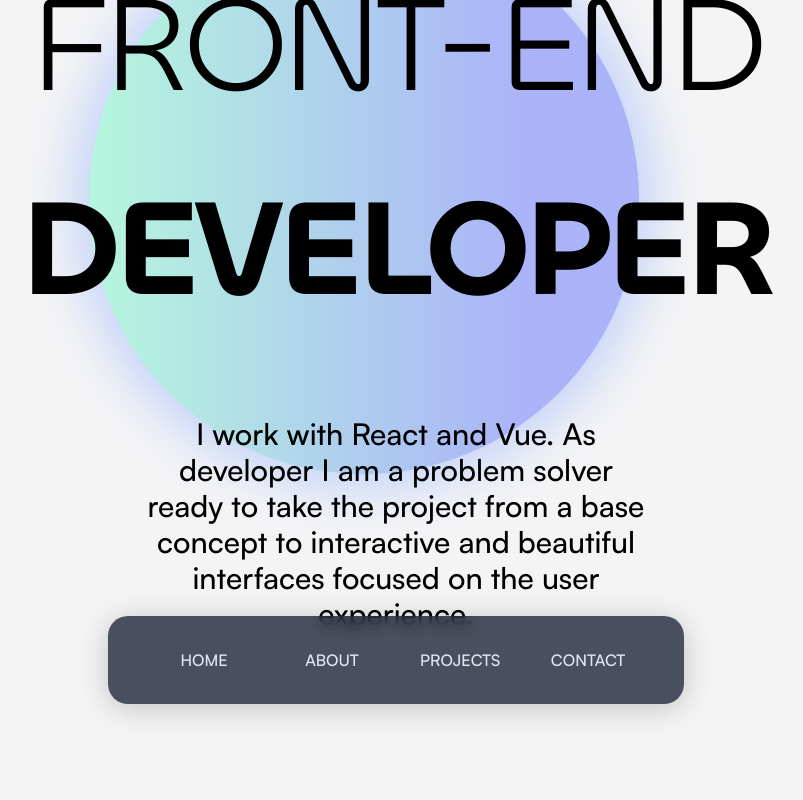
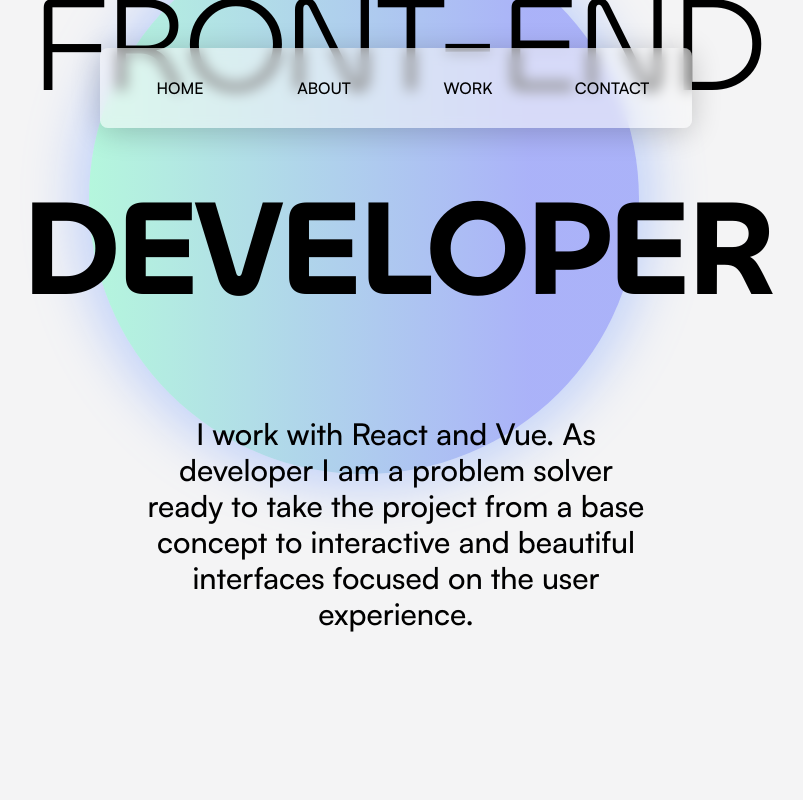
Before and after one commit to iaaron-xyz/portfolio, a React (Vite) app: page / in a window 1280 px wide. Shown: the top 800 px of the page, without its empty margins (244-1047 px from the left). Built offline with nearby package versions, Linux system fonts and the light colour scheme.

Commit message:
navbar basic postion and style

```diff
--- a/src/components/layouts/Navbar.jsx
+++ b/src/components/layouts/Navbar.jsx
@@ -17,32 +17,27 @@ const Navbar = () => {
   //   classNav += " nav-scroll";
   // }
 
+  const itemClasses =
+    "floating-navbar-items flex items-center justify-center w-32 h-16 mx-2 rounded-md hover:font-satoshiBlack";
+
   return (
     // nav container
-    <nav className='nav-scroll bg-sa z-20 fixed bottom-24 left-1/2 transform -translate-x-1/2 p-8 font-satoshiMedium'>
+    <nav className='floating-navbar z-20 rounded-lg fixed top-12 left-1/2 transform -translate-x-1/2 font-satoshiMedium p-2'>
       {/* Nav items */}
-      <ul className='flex text-slate-200'>
-        <li className='w-32 text-center'>
-          <Link to='/' className='mx-6 hover:font-satoshiBold relative'>
+      <div className='flex'>
+        <Link to='/' className={`${itemClasses}`}>
           HOME
         </Link>
-        </li>
-        <li className='w-32 text-center'>
-          <Link to='about' className='mx-6 hover:font-satoshiBold relative'>
+        <Link to='about' className={`${itemClasses}`}>
           ABOUT
         </Link>
-        </li>
-        <li className='w-32 text-center'>
-          <Link to='projects' className='mx-6 hover:font-satoshiBold relative'>
-            PROJECTS
+        <Link to='projects' className={`${itemClasses}`}>
+          WORK
         </Link>
-        </li>
-        <li className='w-32 text-center'>
-          <Link to='contact' className='mx-6 hover:font-satoshiBold relative'>
+        <Link to='contact' className={`${itemClasses}`}>
           CONTACT
         </Link>
-        </li>
-      </ul>
+      </div>
     </nav>
   );
 };
--- a/src/index.css
+++ b/src/index.css
@@ -17,13 +17,15 @@
     footer {
         background: #141414;
     }
-    .nav-scroll {
+    .floating-navbar {
         /* thanks to https://css.glass */
-        background: rgba(15, 23, 42, 0.745);
+        background: rgba(248, 248, 248, 0.568);
         box-shadow: 0 4px 30px rgba(0, 0, 0, 0.2);
         backdrop-filter: blur(6.8px);
-        border-radius: 20px;
         -webkit-backdrop-filter: blur(6.8px);
+    }
+    .floating-navbar-items:hover {
+        background: rgba(0, 68, 255, 0.079);
     }
     .bg-circle {
         background: rgb(29, 37, 253);
```
Lines whose indentation alone changed are shown as unchanged.
